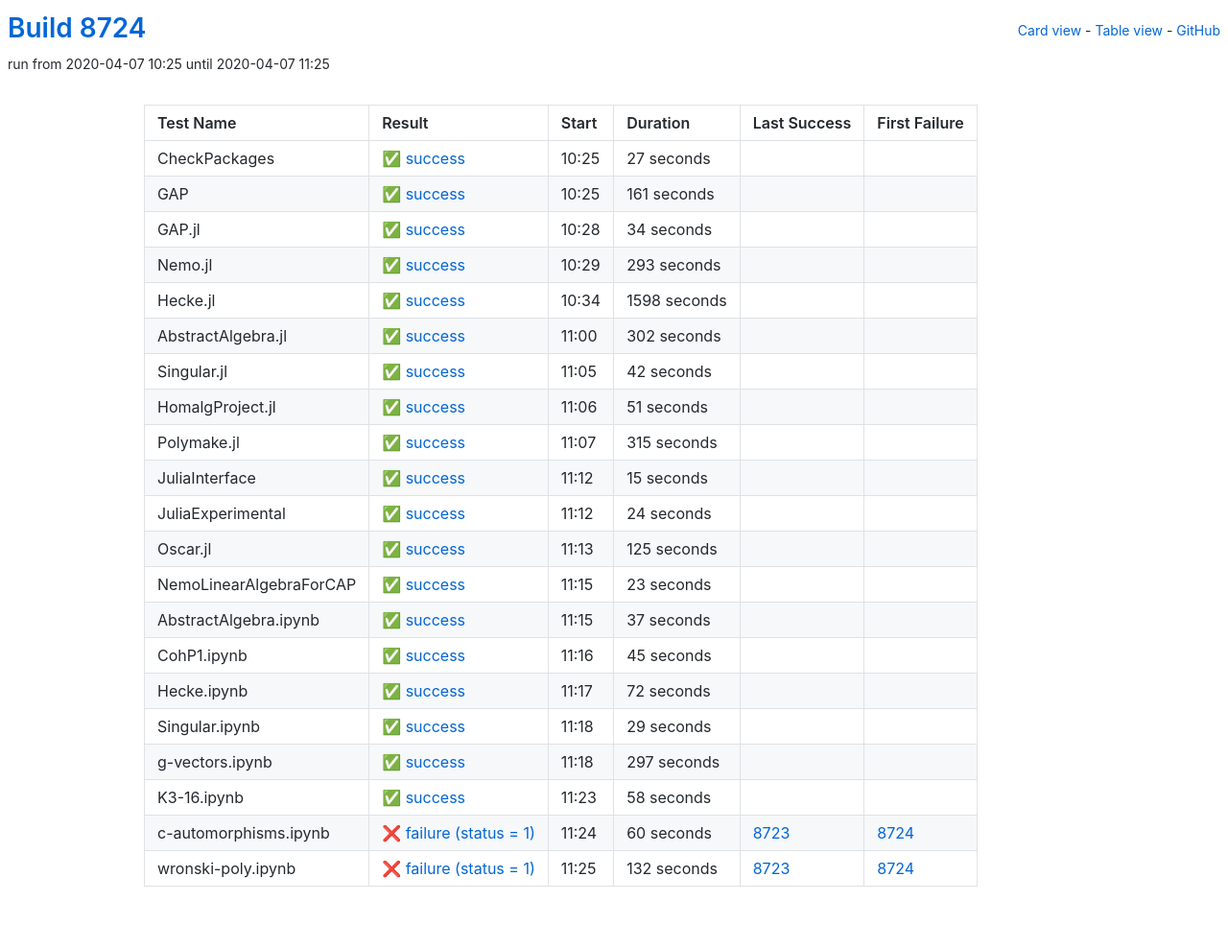
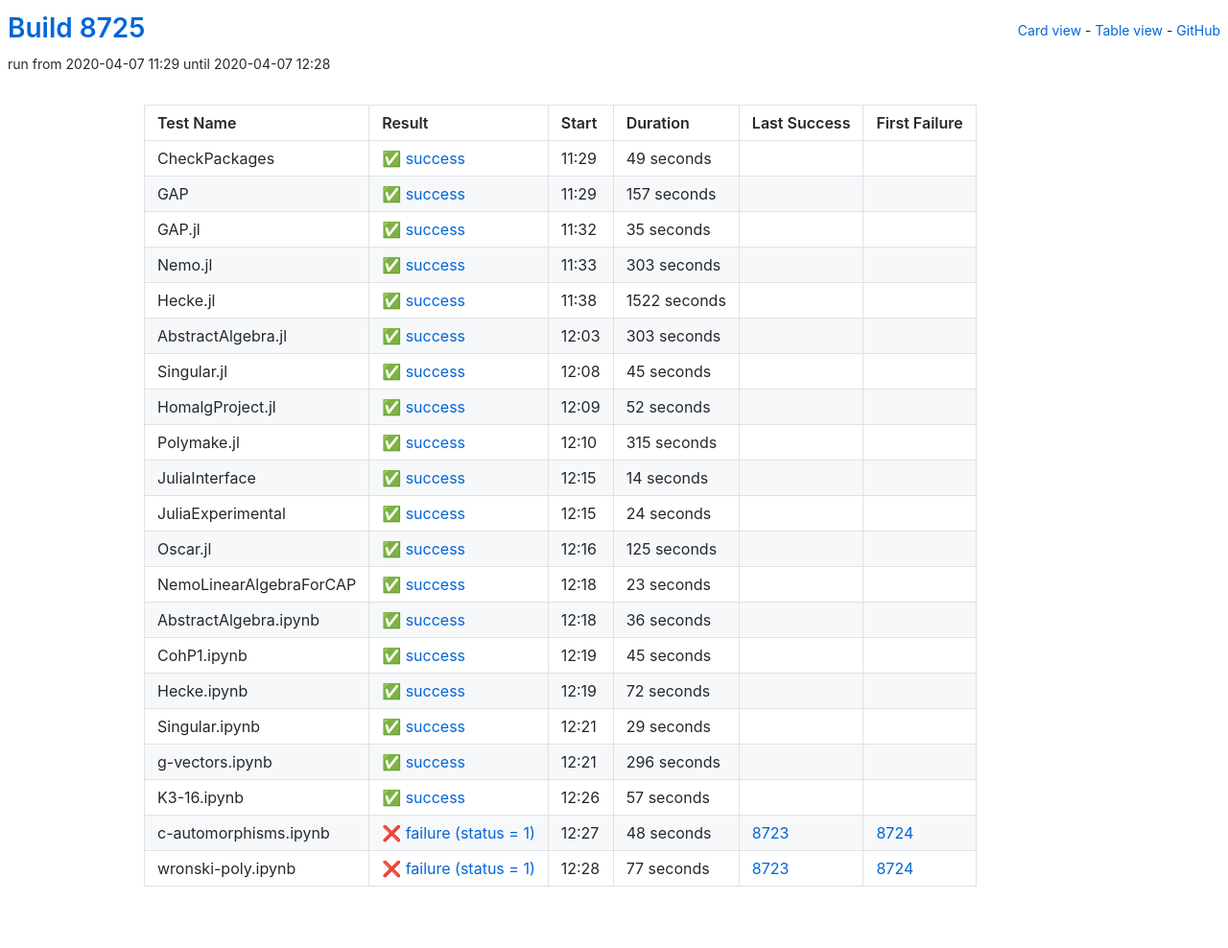
Before and after one commit to oscar-system/oscar-ci-status, a Jekyll site: the page built from table.html, in a window 1280 px wide. Shown: the whole page at 96% size. Built offline with Jekyll 4.4.1, drawn with Linux system fonts in a browser that asks for light colours.

Commit message:
Build 8725

```diff
--- a/_data/ci.yml
+++ b/_data/ci.yml
@@ -1,93 +1,93 @@
-build: 8724
-build_url: https://oscarci.mathematik.uni-kl.de/job/oscar/8724/
+build: 8725
+build_url: https://oscarci.mathematik.uni-kl.de/job/oscar/8725/
 job: oscar
 tests:
-- duration: 27
+- duration: 49
   exitcode: 0
   first_failure: false
   first_failure_url: null
   last_success: false
   last_success_url: null
-  log: https://oscarci.mathematik.uni-kl.de/job/oscar/8724/artifact/logs/build-8724/CheckPackages.log
+  log: https://oscarci.mathematik.uni-kl.de/job/oscar/8725/artifact/logs/build-8725/CheckPackages.log
   name: CheckPackages
-  start: 2020-04-07 10:25
+  start: 2020-04-07 11:29
   status: success
   success: true
-- duration: 161
+- duration: 157
   exitcode: 0
   first_failure: false
   first_failure_url: null
   last_success: false
   last_success_url: null
-  log: https://oscarci.mathematik.uni-kl.de/job/oscar/8724/artifact/logs/build-8724/GAP.log
+  log: https://oscarci.mathematik.uni-kl.de/job/oscar/8725/artifact/logs/build-8725/GAP.log
   name: GAP
-  start: 2020-04-07 10:25
+  start: 2020-04-07 11:29
   status: success
   success: true
-- duration: 34
+- duration: 35
   exitcode: 0
   first_failure: false
   first_failure_url: null
   last_success: false
   last_success_url: null
-  log: https://oscarci.mathematik.uni-kl.de/job/oscar/8724/artifact/logs/build-8724/GAP.jl.log
+  log: https://oscarci.mathematik.uni-kl.de/job/oscar/8725/artifact/logs/build-8725/GAP.jl.log
   name: GAP.jl
-  start: 2020-04-07 10:28
+  start: 2020-04-07 11:32
   status: success
   success: true
-- duration: 293
+- duration: 303
   exitcode: 0
   first_failure: false
   first_failure_url: null
   last_success: false
   last_success_url: null
-  log: https://oscarci.mathematik.uni-kl.de/job/oscar/8724/artifact/logs/build-8724/Nemo.jl.log
+  log: https://oscarci.mathematik.uni-kl.de/job/oscar/8725/artifact/logs/build-8725/Nemo.jl.log
   name: Nemo.jl
-  start: 2020-04-07 10:29
+  start: 2020-04-07 11:33
   status: success
   success: true
-- duration: 1598
+- duration: 1522
   exitcode: 0
   first_failure: false
   first_failure_url: null
   last_success: false
   last_success_url: null
-  log: https://oscarci.mathematik.uni-kl.de/job/oscar/8724/artifact/logs/build-8724/Hecke.jl.log
+  log: https://oscarci.mathematik.uni-kl.de/job/oscar/8725/artifact/logs/build-8725/Hecke.jl.log
   name: Hecke.jl
-  start: 2020-04-07 10:34
+  start: 2020-04-07 11:38
   status: success
   success: true
-- duration: 302
+- duration: 303
   exitcode: 0
   first_failure: false
   first_failure_url: null
   last_success: false
   last_success_url: null
-  log: https://oscarci.mathematik.uni-kl.de/job/oscar/8724/artifact/logs/build-8724/AbstractAlgebra.jl.log
+  log: https://oscarci.mathematik.uni-kl.de/job/oscar/8725/artifact/logs/build-8725/AbstractAlgebra.jl.log
   name: AbstractAlgebra.jl
-  start: 2020-04-07 11:00
+  start: 2020-04-07 12:03
   status: success
   success: true
-- duration: 42
+- duration: 45
   exitcode: 0
   first_failure: false
   first_failure_url: null
   last_success: false
   last_success_url: null
-  log: https://oscarci.mathematik.uni-kl.de/job/oscar/8724/artifact/logs/build-8724/Singular.jl.log
+  log: https://oscarci.mathematik.uni-kl.de/job/oscar/8725/artifact/logs/build-8725/Singular.jl.log
   name: Singular.jl
-  start: 2020-04-07 11:05
+  start: 2020-04-07 12:08
   status: success
   success: true
-- duration: 51
+- duration: 52
   exitcode: 0
   first_failure: false
   first_failure_url: null
   last_success: false
   last_success_url: null
-  log: https://oscarci.mathematik.uni-kl.de/job/oscar/8724/artifact/logs/build-8724/HomalgProject.jl.log
+  log: https://oscarci.mathematik.uni-kl.de/job/oscar/8725/artifact/logs/build-8725/HomalgProject.jl.log
   name: HomalgProject.jl
-  start: 2020-04-07 11:06
+  start: 2020-04-07 12:09
   status: success
   success: true
 - duration: 315
@@ -96,20 +96,20 @@ tests:
   first_failure_url: null
   last_success: false
   last_success_url: null
-  log: https://oscarci.mathematik.uni-kl.de/job/oscar/8724/artifact/logs/build-8724/Polymake.jl.log
+  log: https://oscarci.mathematik.uni-kl.de/job/oscar/8725/artifact/logs/build-8725/Polymake.jl.log
   name: Polymake.jl
-  start: 2020-04-07 11:07
+  start: 2020-04-07 12:10
   status: success
   success: true
-- duration: 15
+- duration: 14
   exitcode: 0
   first_failure: false
   first_failure_url: null
   last_success: false
   last_success_url: null
-  log: https://oscarci.mathematik.uni-kl.de/job/oscar/8724/artifact/logs/build-8724/JuliaInterface.log
+  log: https://oscarci.mathematik.uni-kl.de/job/oscar/8725/artifact/logs/build-8725/JuliaInterface.log
   name: JuliaInterface
-  start: 2020-04-07 11:12
+  start: 2020-04-07 12:15
   status: success
   success: true
 - duration: 24
@@ -118,9 +118,9 @@ tests:
   first_failure_url: null
   last_success: false
   last_success_url: null
-  log: https://oscarci.mathematik.uni-kl.de/job/oscar/8724/artifact/logs/build-8724/JuliaExperimental.log
+  log: https://oscarci.mathematik.uni-kl.de/job/oscar/8725/artifact/logs/build-8725/JuliaExperimental.log
   name: JuliaExperimental
-  start: 2020-04-07 11:12
+  start: 2020-04-07 12:15
   status: success
   success: true
 - duration: 125
@@ -129,9 +129,9 @@ tests:
   first_failure_url: null
   last_success: false
   last_success_url: null
-  log: https://oscarci.mathematik.uni-kl.de/job/oscar/8724/artifact/logs/build-8724/Oscar.jl.log
+  log: https://oscarci.mathematik.uni-kl.de/job/oscar/8725/artifact/logs/build-8725/Oscar.jl.log
   name: Oscar.jl
-  start: 2020-04-07 11:13
+  start: 2020-04-07 12:16
   status: success
   success: true
 - duration: 23
@@ -140,20 +140,20 @@ tests:
   first_failure_url: null
   last_success: false
   last_success_url: null
-  log: https://oscarci.mathematik.uni-kl.de/job/oscar/8724/artifact/logs/build-8724/NemoLinearAlgebraForCAP.log
+  log: https://oscarci.mathematik.uni-kl.de/job/oscar/8725/artifact/logs/build-8725/NemoLinearAlgebraForCAP.log
   name: NemoLinearAlgebraForCAP
-  start: 2020-04-07 11:15
+  start: 2020-04-07 12:18
   status: success
   success: true
-- duration: 37
+- duration: 36
   exitcode: 0
   first_failure: false
   first_failure_url: null
   last_success: false
   last_success_url: null
-  log: https://oscarci.mathematik.uni-kl.de/job/oscar/8724/artifact/logs/build-8724/AbstractAlgebra.ipynb.log
+  log: https://oscarci.mathematik.uni-kl.de/job/oscar/8725/artifact/logs/build-8725/AbstractAlgebra.ipynb.log
   name: AbstractAlgebra.ipynb
-  start: 2020-04-07 11:15
+  start: 2020-04-07 12:18
   status: success
   success: true
 - duration: 45
@@ -162,9 +162,9 @@ tests:
   first_failure_url: null
   last_success: false
   last_success_url: null
-  log: https://oscarci.mathematik.uni-kl.de/job/oscar/8724/artifact/logs/build-8724/CohP1.ipynb.log
+  log: https://oscarci.mathematik.uni-kl.de/job/oscar/8725/artifact/logs/build-8725/CohP1.ipynb.log
   name: CohP1.ipynb
-  start: 2020-04-07 11:16
+  start: 2020-04-07 12:19
   status: success
   success: true
 - duration: 72
@@ -173,9 +173,9 @@ tests:
   first_failure_url: null
   last_success: false
   last_success_url: null
-  log: https://oscarci.mathematik.uni-kl.de/job/oscar/8724/artifact/logs/build-8724/Hecke.ipynb.log
+  log: https://oscarci.mathematik.uni-kl.de/job/oscar/8725/artifact/logs/build-8725/Hecke.ipynb.log
   name: Hecke.ipynb
-  start: 2020-04-07 11:17
+  start: 2020-04-07 12:19
   status: success
   success: true
 - duration: 29
@@ -184,52 +184,52 @@ tests:
   first_failure_url: null
   last_success: false
   last_success_url: null
-  log: https://oscarci.mathematik.uni-kl.de/job/oscar/8724/artifact/logs/build-8724/Singular.ipynb.log
+  log: https://oscarci.mathematik.uni-kl.de/job/oscar/8725/artifact/logs/build-8725/Singular.ipynb.log
   name: Singular.ipynb
-  start: 2020-04-07 11:18
+  start: 2020-04-07 12:21
   status: success
   success: true
-- duration: 297
+- duration: 296
   exitcode: 0
   first_failure: false
   first_failure_url: null
   last_success: false
   last_success_url: null
-  log: https://oscarci.mathematik.uni-kl.de/job/oscar/8724/artifact/logs/build-8724/g-vectors.ipynb.log
+  log: https://oscarci.mathematik.uni-kl.de/job/oscar/8725/artifact/logs/build-8725/g-vectors.ipynb.log
   name: g-vectors.ipynb
-  start: 2020-04-07 11:18
+  start: 2020-04-07 12:21
   status: success
   success: true
-- duration: 58
+- duration: 57
   exitcode: 0
   first_failure: false
   first_failure_url: null
   last_success: false
   last_success_url: null
-  log: https://oscarci.mathematik.uni-kl.de/job/oscar/8724/artifact/logs/build-8724/K3-16.ipynb.log
+  log: https://oscarci.mathematik.uni-kl.de/job/oscar/8725/artifact/logs/build-8725/K3-16.ipynb.log
   name: K3-16.ipynb
-  start: 2020-04-07 11:23
+  start: 2020-04-07 12:26
   status: success
   success: true
-- duration: 60
+- duration: 48
   exitcode: 1
   first_failure: 8724
   first_failure_url: https://oscarci.mathematik.uni-kl.de/job/oscar/8724/
   last_success: 8723
   last_success_url: https://oscarci.mathematik.uni-kl.de/job/oscar/8723/
-  log: https://oscarci.mathematik.uni-kl.de/job/oscar/8724/artifact/logs/build-8724/c-automorphisms.ipynb.log
+  log: https://oscarci.mathematik.uni-kl.de/job/oscar/8725/artifact/logs/build-8725/c-automorphisms.ipynb.log
   name: c-automorphisms.ipynb
-  start: 2020-04-07 11:24
+  start: 2020-04-07 12:27
   status: failure
   success: false
-- duration: 132
+- duration: 77
   exitcode: 1
   first_failure: 8724
   first_failure_url: https://oscarci.mathematik.uni-kl.de/job/oscar/8724/
   last_success: 8723
   last_success_url: https://oscarci.mathematik.uni-kl.de/job/oscar/8723/
-  log: https://oscarci.mathematik.uni-kl.de/job/oscar/8724/artifact/logs/build-8724/wronski-poly.ipynb.log
+  log: https://oscarci.mathematik.uni-kl.de/job/oscar/8725/artifact/logs/build-8725/wronski-poly.ipynb.log
   name: wronski-poly.ipynb
-  start: 2020-04-07 11:25
+  start: 2020-04-07 12:28
   status: failure
   success: false
```
Also changed, not shown: README.md.
